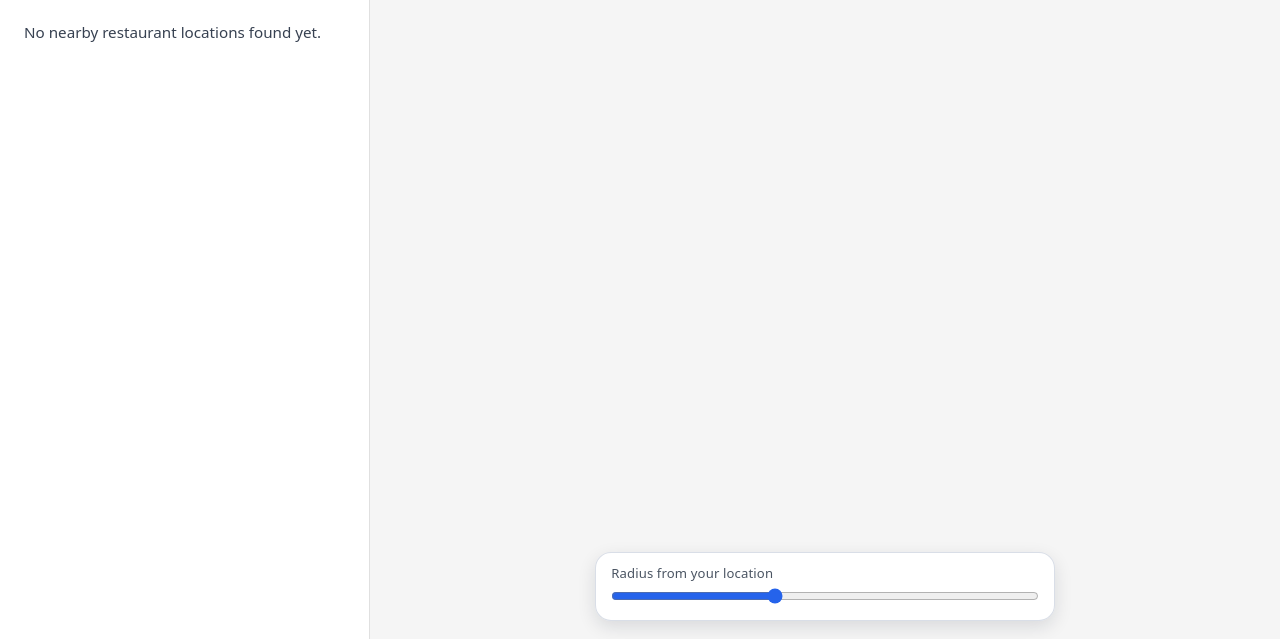
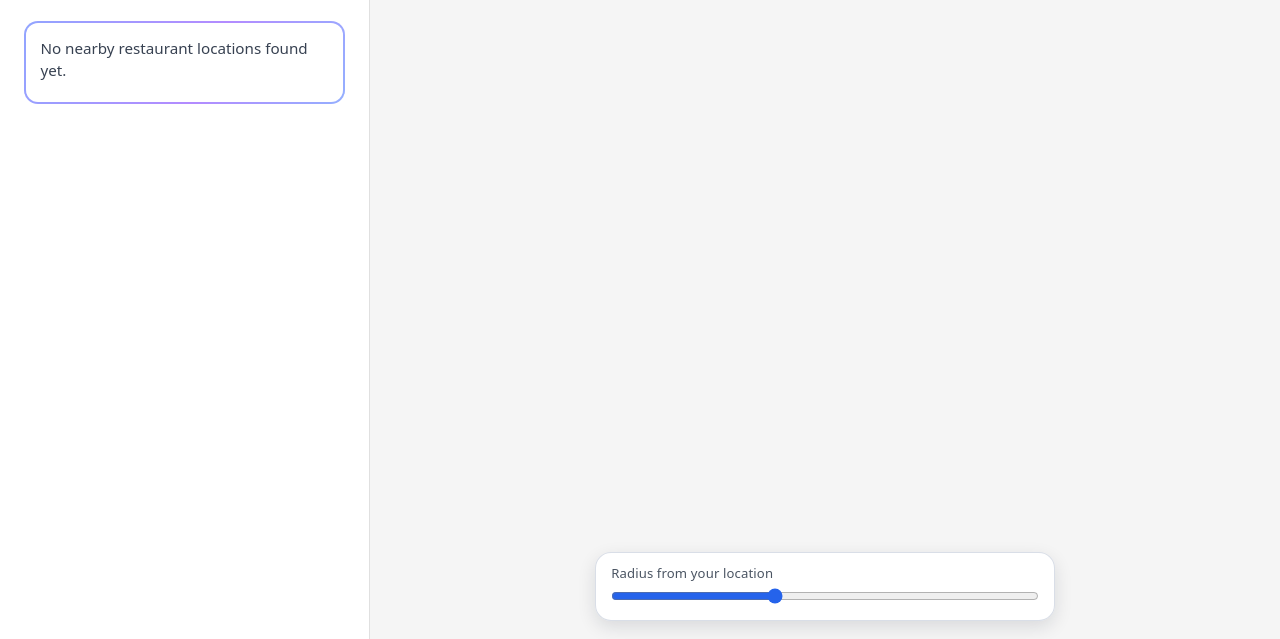
Before and after one commit to KelpCh1ps/Boston-Diverse-Sustainability-Map, a website: page public/index.html in a window 1280 px wide. Both pictures are taken after a click on the button "Restaurant". Shown: the part 161-800 px from the top of the page. Drawn offline with Linux system fonts and the light colour scheme; some packages are replaced by stand-ins of ours; a web font is replaced by a local one.

Commit message:
updated UI for left pane

```diff
--- a/public/index.html
+++ b/public/index.html
@@ -522,11 +522,16 @@
       .slice(0, 5);
 
     if (!nearest.length) {
-      setSidebarDetailsHtml(`<div class="place-details-meta">${nearestEmptyMessageForCategory(category)}</div>`);
+      setSidebarDetailsHtml(`
+        <div class="nearest-location-panel animated-outline-panel">
+          <div class="place-details-meta">${nearestEmptyMessageForCategory(category)}</div>
+        </div>
+      `);
       return;
     }
 
     const html = `
+      <div class="nearest-location-panel animated-outline-panel">
         <div class="place-details-title">${sidebarTitleForCategory(category)}</div>
         <div class="place-details-meta">Based on your location.</div>
         ${nearest.map((entry, index) => `
@@ -536,6 +541,7 @@
             <span class="search-result-subtitle">${(entry.distanceMeters / 1609.344).toFixed(1)} mi away</span>
           </button>
         `).join("")}
+      </div>
     `;
     setSidebarDetailsHtml(html);
 
--- a/public/map.css
+++ b/public/map.css
@@ -42,6 +42,21 @@ body {
 
 .place-details-panel {
     min-height: 180px;
+}
+
+.nearest-location-panel {
+    padding: 0.9rem;
+    border-radius: 14px;
+}
+
+.animated-outline-panel {
+    border: 2px solid transparent;
+    background:
+        linear-gradient(#ffffff, #ffffff) padding-box,
+        linear-gradient(115deg, #7fc8ff 0%, #8fa7ff 35%, #b38bff 65%, #7fc8ff 100%) border-box;
+    background-size: 100% 100%, 220% 100%;
+    background-position: center center, 0% 50%;
+    animation: search-outline-flow 4.4s ease-in-out infinite;
 }
 
 .place-details-photo {
```
Lines whose indentation alone changed are shown as unchanged.
